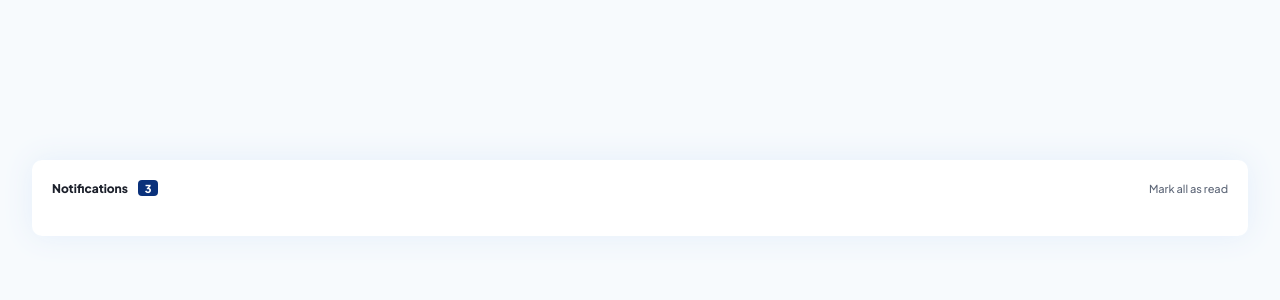
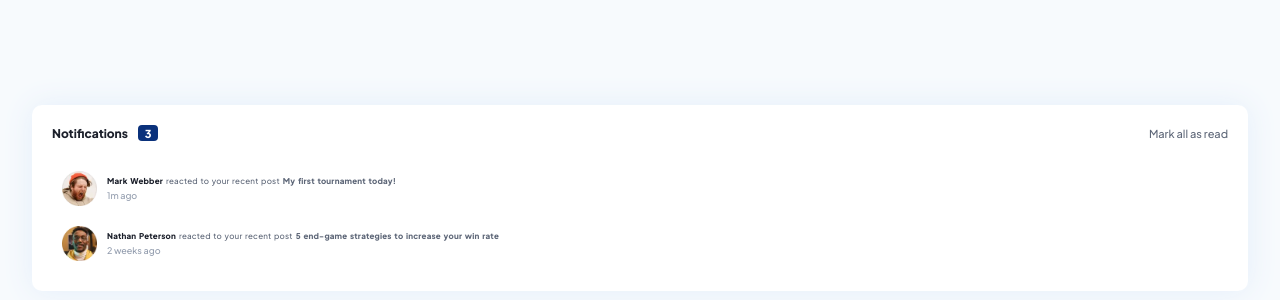
Before and after one commit to amirhossein-peyvand/notifications-page, a React (Vite) app: page / in a window 1280 px wide. Shown: the part 202-502 px from the top of the page. Built offline with nearby package versions, Linux system fonts and the light colour scheme.

Commit message:
Building reaction component

```diff
--- a/src/App.tsx
+++ b/src/App.tsx
@@ -1,5 +1,8 @@
 import Navbar from "./components/Navbar";
+import ReactNotification from "./components/ReactNotification";
 import "./sass/App.scss";
+import markWebber from "./assets/avatar-mark-webber.webp";
+import nathanPeterson from "./assets/avatar-nathan-peterson.webp";
 
 function App() {
   return (
@@ -7,7 +10,23 @@ function App() {
       <header>
         <Navbar />
       </header>
-      <main></main>
+      <main>
+        <ReactNotification
+          fullName="Mark Webber"
+          post="My first tournament today!"
+          profilePhoto={markWebber}
+          text="reacted to your recent post"
+          time="1m ago"
+        />
+
+        <ReactNotification
+          fullName="Nathan Peterson"
+          post="5 end-game strategies to increase your win rate"
+          profilePhoto={nathanPeterson}
+          text="reacted to your recent post"
+          time="2 weeks ago"
+        />
+      </main>
     </div>
   );
 }
--- /dev/null
+++ b/src/components/ReactNotification.tsx
@@ -0,0 +1,35 @@
+import "../sass/ReactNotification.scss";
+
+interface Props {
+  fullName: string;
+  post: string;
+  profilePhoto: string;
+  text: string;
+  time: string;
+}
+
+const ReactNotification = ({
+  fullName,
+  post,
+  profilePhoto,
+  text,
+  time,
+}: Props) => {
+  return (
+    <article className="reaction">
+      <picture>
+        <img src={profilePhoto} alt="profilePhoto" />
+      </picture>
+      <div className="profInfo">
+        <p>
+          <strong className="fullName">{fullName}</strong>
+          <span className="text">{text}</span>
+          <strong className="post">{post}</strong>
+        </p>
+        <span className="time">{time}</span>
+      </div>
+    </article>
+  );
+};
+
+export default ReactNotification;
--- a/src/sass/Navbar.scss
+++ b/src/sass/Navbar.scss
@@ -1,14 +1,15 @@
 @import "colors.scss";
 
 .navbar {
+  align-items: center;
+  column-gap: 0.5rem;
   display: flex;
-  align-items: center;
   justify-content: space-between;
 
   .left {
     align-items: center;
+    column-gap: 1rem;
     display: flex;
-    column-gap: 1rem;
 
     p {
       color: $very-dark-blue;
@@ -38,7 +39,7 @@
     }
 
     p:hover {
-      opacity: 0.8;
+      color: $blue;
     }
   }
 }
--- /dev/null
+++ b/src/sass/ReactNotification.scss
@@ -0,0 +1,59 @@
+@import "colors.scss";
+
+.reaction {
+  align-items: center;
+  column-gap: 1rem;
+  display: flex;
+  padding: 1rem;
+
+  picture {
+    img {
+      width: 3.5rem;
+    }
+  }
+
+  .profInfo {
+    display: flex;
+    flex-direction: column;
+    row-gap: 0.3rem;
+
+    p {
+      color: $dark-grayish-blue;
+      column-gap: 0.4rem;
+      font-size: 0.8rem;
+      line-height: 1.3;
+
+      .fullName {
+        color: $very-dark-blue;
+        cursor: pointer;
+        letter-spacing: 0.2px;
+        word-spacing: 1px;
+        margin-right: 0.3rem;
+      }
+
+      .fullName:hover {
+        color: $blue;
+      }
+
+      .text,
+      .post {
+        word-spacing: 1px;
+        letter-spacing: 0.2px;
+      }
+
+      .post {
+        cursor: pointer;
+        margin-left: 0.3rem;
+      }
+
+      .post:hover {
+        color: $blue;
+      }
+    }
+
+    .time {
+      color: $grayish-blue;
+      font-size: 0.9rem;
+    }
+  }
+}
```
